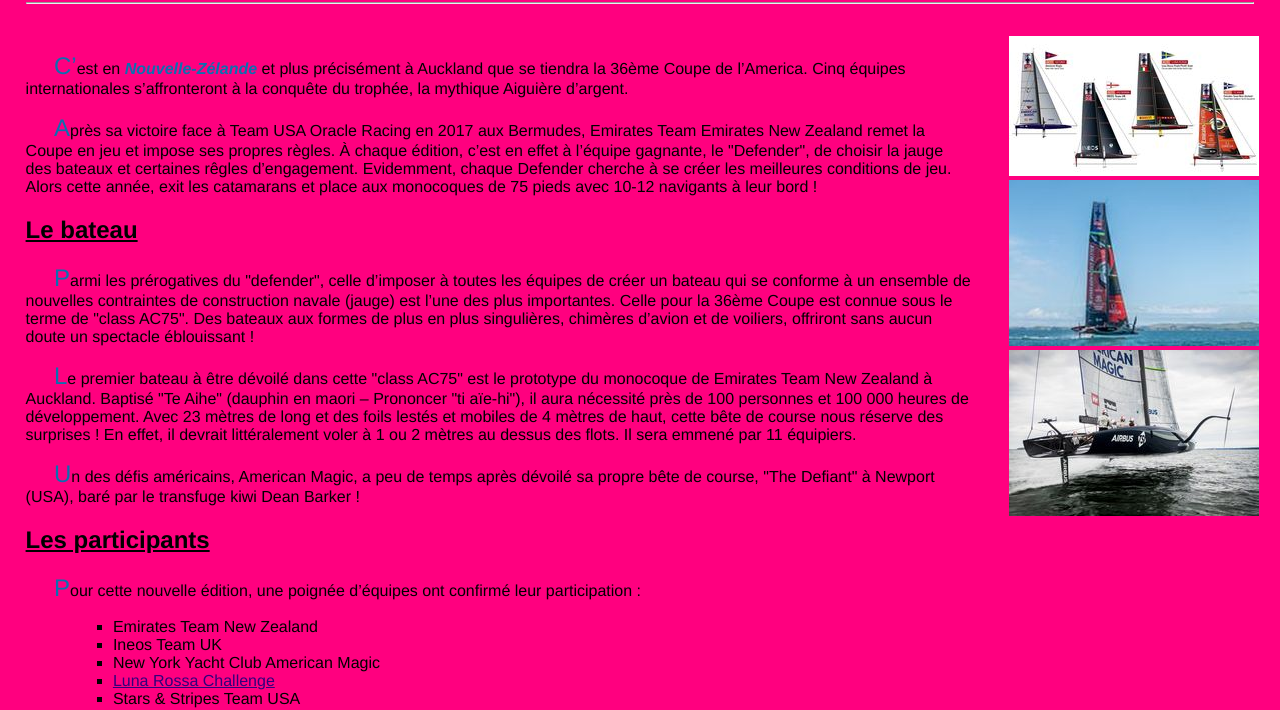
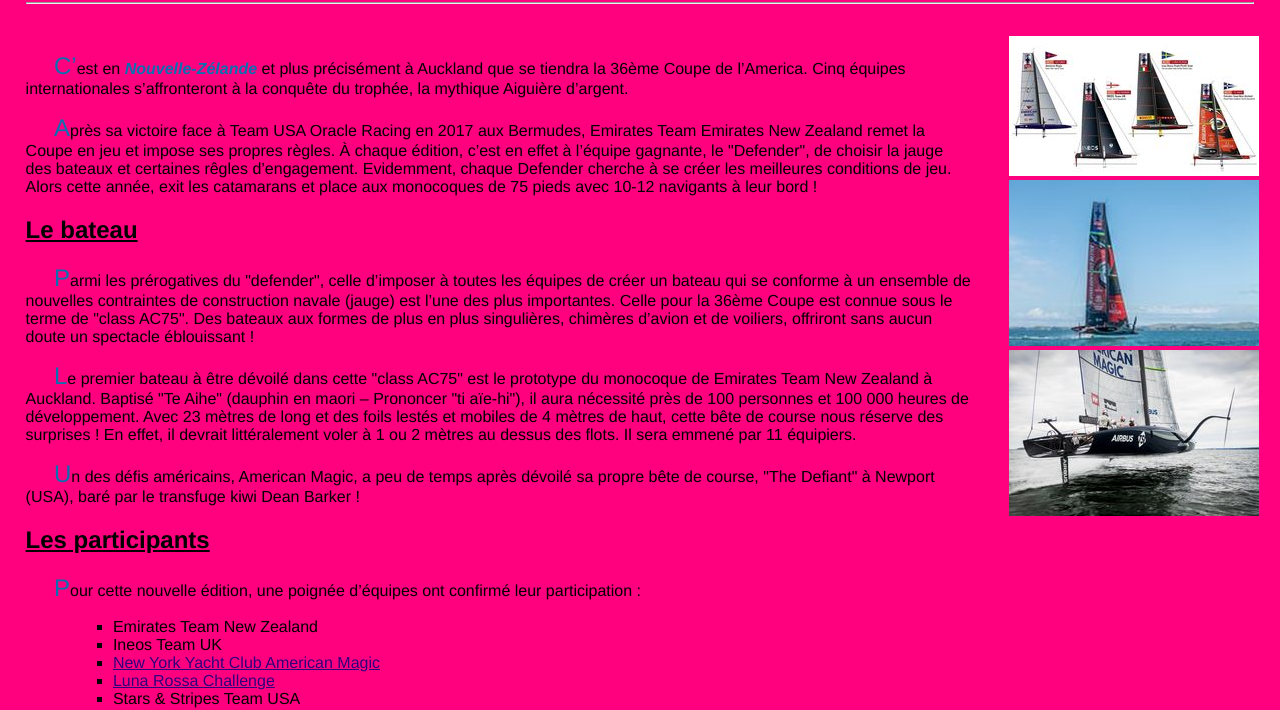
Before and after one commit to XxAxe1xX/ACwebProjet, a plain HTML site: page index.html in a window 1280 px wide. Shown: the part 115-825 px from the top of the page. Drawn offline with Linux system fonts and the light colour scheme.

Commit message:
Ajout d'hyperlien vers American Magic

```diff
--- a/index.html
+++ b/index.html
@@ -45,7 +45,8 @@
 	<ul>
 		<li> Emirates Team New Zealand </li>
 		<li> Ineos Team UK </li>
-		<li> New York Yacht Club American Magic </li>
+
+		<li> <a href="./challenger/american_magic.html" title="Accès sécurisé "> New York Yacht Club American Magic </a></li>
 		<li> <a href="./challenger/luna_rossa.html" title="Accès sécurisé au challenger Luna Rossa"> Luna Rossa Challenge </a></li>
 		<li> Stars & Stripes Team USA </li>
 	</ul>
```
